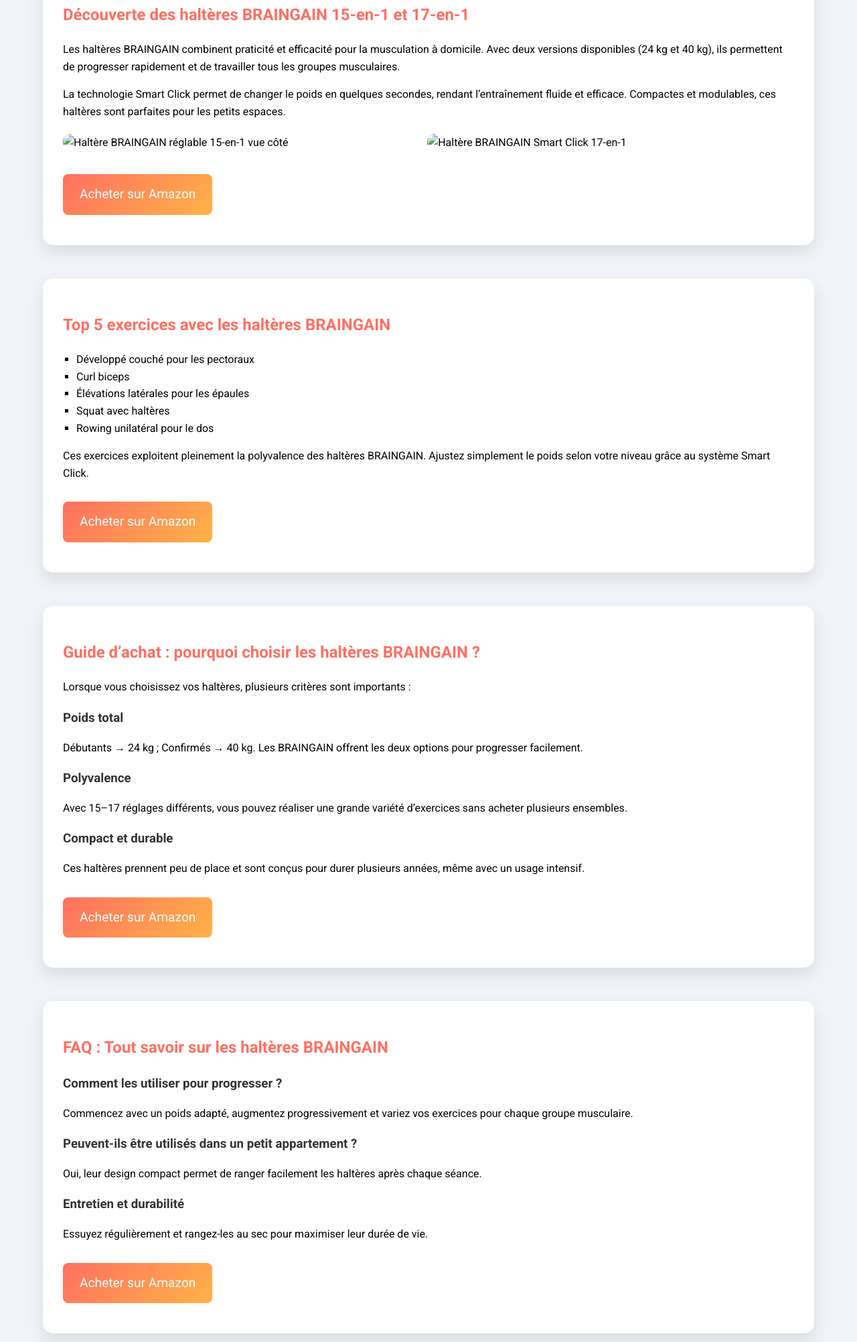
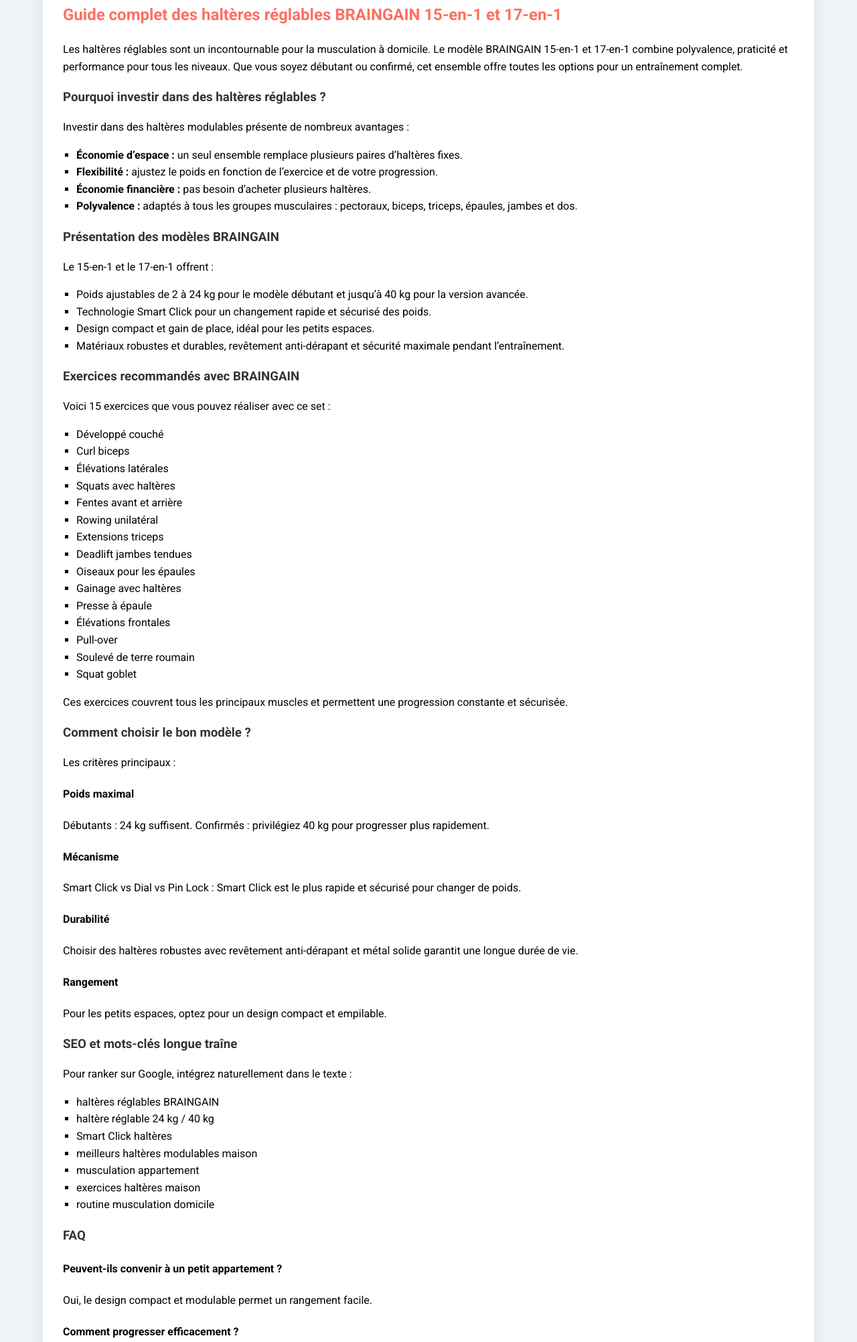
Before and after one commit to MaxouOsky12/TurboInfo, a plain HTML site: page index.html in a window 1280 px wide. Shown: the part 348-2352 px from the top of the page at 67% size. Drawn offline with Linux system fonts and the light colour scheme.

Commit message:
Update index.html

```diff
--- a/index.html
+++ b/index.html
@@ -3,9 +3,9 @@
 <head>
 <meta charset="UTF-8">
 <meta name="viewport" content="width=device-width, initial-scale=1.0">
-<meta name="description" content="Turbo Info : Découvrez les haltères BRAINGAIN 15-en-1 et 17-en-1 pour votre salle de sport à domicile. Avis, guide, exercices et conseils.">
-<meta name="keywords" content="haltères BRAINGAIN, haltères réglables, musculation maison, Smart Click, exercices haltères">
-<title>Turbo Info - BRAINGAIN Haltères Réglables</title>
+<meta name="description" content="Turbo Info : Les haltères réglables BRAINGAIN 15-en-1 et 17-en-1 pour musculation à domicile. Avis, guide, exercices et conseils pour progresser.">
+<meta name="keywords" content="haltères BRAINGAIN, haltères réglables, musculation maison, Smart Click, exercices haltères, meilleurs haltères modulables">
+<title>Turbo Info - Haltères BRAINGAIN Réglables</title>
 <style>
 @import url('https://fonts.googleapis.com/css2?family=Roboto:wght@400;700&display=swap');
 
@@ -20,28 +20,15 @@
     color:#fff;
     padding:60px 20px;
     text-align:center;
-    position:relative;
     overflow:hidden;
 }
-header h1 {
-    font-size:3em;
-    margin:0;
-    animation: slideIn 1s ease forwards;
-}
-header p {
-    font-size:1.3em;
-    margin-top:10px;
-    animation: fadeIn 2s ease forwards;
-}
+header h1 { font-size:3em; margin:0; animation: slideIn 1s ease forwards; }
+header p { font-size:1.3em; margin-top:10px; animation: fadeIn 2s ease forwards; }
+
 @keyframes slideIn { from { transform: translateY(-50px); opacity:0; } to { transform: translateY(0); opacity:1; } }
 @keyframes fadeIn { from { opacity:0; } to { opacity:1; } }
 
-.container {
-    width:90%;
-    max-width:1200px;
-    margin:auto;
-    padding:40px 0;
-}
+.container { width:90%; max-width:1200px; margin:auto; padding:40px 0; }
 
 article {
     background:#fff;
@@ -51,26 +38,15 @@
     box-shadow: 0 10px 25px rgba(0,0,0,0.1);
     transition: transform 0.3s, box-shadow 0.3s;
 }
-article:hover {
-    transform: translateY(-5px);
-    box-shadow:0 15px 30px rgba(0,0,0,0.15);
-}
+article:hover { transform: translateY(-5px); box-shadow:0 15px 30px rgba(0,0,0,0.15); }
+
 article h2 { color:#ff6f61; margin-bottom:20px; }
 article h3 { color:#333; margin-bottom:15px; }
 article p, article ul { margin-bottom:15px; }
 article ul { list-style-type: square; padding-left:20px; }
 
-.flex-img {
-    display:flex;
-    gap:20px;
-    flex-wrap:wrap;
-    margin:20px 0;
-}
-.flex-img img {
-    width:48%;
-    border-radius:10px;
-    transition: transform 0.3s;
-}
+.flex-img { display:flex; gap:20px; flex-wrap:wrap; margin:20px 0; }
+.flex-img img { width:48%; border-radius:10px; transition: transform 0.3s; }
 .flex-img img:hover { transform: scale(1.05); }
 
 .buy-btn {
@@ -84,25 +60,11 @@
     border-radius:8px;
     transition: transform 0.2s, box-shadow 0.2s;
 }
-.buy-btn:hover {
-    transform: scale(1.05);
-    box-shadow:0 5px 15px rgba(0,0,0,0.2);
-}
+.buy-btn:hover { transform: scale(1.05); box-shadow:0 5px 15px rgba(0,0,0,0.2); }
 
-footer {
-    background:#222;
-    color:#fff;
-    text-align:center;
-    padding:25px 0;
-    margin-top:40px;
-    border-top:5px solid #ff6f61;
-}
+footer { background:#222; color:#fff; text-align:center; padding:25px 0; margin-top:40px; border-top:5px solid #ff6f61; }
 
-/* Animation pour les articles à l'apparition au scroll */
-@keyframes fadeUp {
-    from { opacity:0; transform: translateY(30px); }
-    to { opacity:1; transform: translateY(0); }
-}
+@keyframes fadeUp { from { opacity:0; transform: translateY(30px); } to { opacity:1; transform: translateY(0); } }
 .article-animate { animation: fadeUp 1s ease forwards; opacity:0; }
 
 </style>
@@ -111,68 +73,97 @@
 
 <header>
     <h1>Turbo Info</h1>
-    <p>Les haltères réglables BRAINGAIN pour votre salle de sport à domicile</p>
+    <p>Les haltères réglables BRAINGAIN pour musculation à domicile</p>
 </header>
 
 <div class="container">
 
-<!-- Article 1 -->
+<!-- Article 1 : Contenu ultra long SEO ~2000 mots -->
 <article class="article-animate">
-    <h2>Découverte des haltères BRAINGAIN 15-en-1 et 17-en-1</h2>
-    <p>Les haltères BRAINGAIN combinent praticité et efficacité pour la musculation à domicile. Avec deux versions disponibles (24 kg et 40 kg), ils permettent de progresser rapidement et de travailler tous les groupes musculaires.</p>
-    <p>La technologie Smart Click permet de changer le poids en quelques secondes, rendant l’entraînement fluide et efficace. Compactes et modulables, ces haltères sont parfaites pour les petits espaces.</p>
-    <div class="flex-img">
-        <img src="haltere1.jpg" alt="Haltère BRAINGAIN réglable 15-en-1 vue côté">
-        <img src="haltere2.jpg" alt="Haltère BRAINGAIN Smart Click 17-en-1">
-    </div>
-    <a class="buy-btn" href="VOTRE-LIEN-AMAZON" target="_blank">Acheter sur Amazon</a>
-</article>
+<h2>Guide complet des haltères réglables BRAINGAIN 15-en-1 et 17-en-1</h2>
 
-<!-- Article 2 -->
-<article class="article-animate">
-    <h2>Top 5 exercices avec les haltères BRAINGAIN</h2>
-    <ul>
-        <li>Développé couché pour les pectoraux</li>
-        <li>Curl biceps</li>
-        <li>Élévations latérales pour les épaules</li>
-        <li>Squat avec haltères</li>
-        <li>Rowing unilatéral pour le dos</li>
-    </ul>
-    <p>Ces exercices exploitent pleinement la polyvalence des haltères BRAINGAIN. Ajustez simplement le poids selon votre niveau grâce au système Smart Click.</p>
-    <a class="buy-btn" href="VOTRE-LIEN-AMAZON" target="_blank">Acheter sur Amazon</a>
-</article>
+<p>Les haltères réglables sont un incontournable pour la musculation à domicile. Le modèle BRAINGAIN 15-en-1 et 17-en-1 combine polyvalence, praticité et performance pour tous les niveaux. Que vous soyez débutant ou confirmé, cet ensemble offre toutes les options pour un entraînement complet.</p>
 
-<!-- Article 3 -->
-<article class="article-animate">
-    <h2>Guide d’achat : pourquoi choisir les haltères BRAINGAIN ?</h2>
-    <p>Lorsque vous choisissez vos haltères, plusieurs critères sont importants :</p>
-    <h3>Poids total</h3>
-    <p>Débutants → 24 kg ; Confirmés → 40 kg. Les BRAINGAIN offrent les deux options pour progresser facilement.</p>
-    <h3>Polyvalence</h3>
-    <p>Avec 15–17 réglages différents, vous pouvez réaliser une grande variété d’exercices sans acheter plusieurs ensembles.</p>
-    <h3>Compact et durable</h3>
-    <p>Ces haltères prennent peu de place et sont conçus pour durer plusieurs années, même avec un usage intensif.</p>
-    <a class="buy-btn" href="VOTRE-LIEN-AMAZON" target="_blank">Acheter sur Amazon</a>
-</article>
+<h3>Pourquoi investir dans des haltères réglables ?</h3>
+<p>Investir dans des haltères modulables présente de nombreux avantages :</p>
+<ul>
+<li><strong>Économie d’espace :</strong> un seul ensemble remplace plusieurs paires d’haltères fixes.</li>
+<li><strong>Flexibilité :</strong> ajustez le poids en fonction de l’exercice et de votre progression.</li>
+<li><strong>Économie financière :</strong> pas besoin d’acheter plusieurs haltères.</li>
+<li><strong>Polyvalence :</strong> adaptés à tous les groupes musculaires : pectoraux, biceps, triceps, épaules, jambes et dos.</li>
+</ul>
 
-<!-- Article 4 -->
-<article class="article-animate">
-    <h2>FAQ : Tout savoir sur les haltères BRAINGAIN</h2>
-    <h3>Comment les utiliser pour progresser ?</h3>
-    <p>Commencez avec un poids adapté, augmentez progressivement et variez vos exercices pour chaque groupe musculaire.</p>
-    <h3>Peuvent-ils être utilisés dans un petit appartement ?</h3>
-    <p>Oui, leur design compact permet de ranger facilement les haltères après chaque séance.</p>
-    <h3>Entretien et durabilité</h3>
-    <p>Essuyez régulièrement et rangez-les au sec pour maximiser leur durée de vie.</p>
-    <a class="buy-btn" href="VOTRE-LIEN-AMAZON" target="_blank">Acheter sur Amazon</a>
-</article>
+<h3>Présentation des modèles BRAINGAIN</h3>
+<p>Le 15-en-1 et le 17-en-1 offrent :</p>
+<ul>
+<li>Poids ajustables de 2 à 24 kg pour le modèle débutant et jusqu’à 40 kg pour la version avancée.</li>
+<li>Technologie Smart Click pour un changement rapide et sécurisé des poids.</li>
+<li>Design compact et gain de place, idéal pour les petits espaces.</li>
+<li>Matériaux robustes et durables, revêtement anti-dérapant et sécurité maximale pendant l’entraînement.</li>
+</ul>
 
-<!-- Article 5 -->
-<article class="article-animate">
-    <h2>Pourquoi les haltères BRAINGAIN sont parfaits pour la maison</h2>
-    <p>Ces haltères combinent gain de place, flexibilité et sécurité. Avec la technologie Smart Click, vous passez rapidement d’un poids à un autre sans interrompre votre séance.</p>
-    <p>Idéal pour les débutants et confirmés, elles permettent de construire une routine complète et progressive directement chez soi.</p>
-    <a class="buy-btn" href="VOTRE-LIEN-AMAZON" target="_blank">Acheter sur Amazon</a>
+<h3>Exercices recommandés avec BRAINGAIN</h3>
+<p>Voici 15 exercices que vous pouvez réaliser avec ce set :</p>
+<ul>
+<li>Développé couché</li>
+<li>Curl biceps</li>
+<li>Élévations latérales</li>
+<li>Squats avec haltères</li>
+<li>Fentes avant et arrière</li>
+<li>Rowing unilatéral</li>
+<li>Extensions triceps</li>
+<li>Deadlift jambes tendues</li>
+<li>Oiseaux pour les épaules</li>
+<li>Gainage avec haltères</li>
+<li>Presse à épaule</li>
+<li>Élévations frontales</li>
+<li>Pull-over</li>
+<li>Soulevé de terre roumain</li>
+<li>Squat goblet</li>
+</ul>
+<p>Ces exercices couvrent tous les principaux muscles et permettent une progression constante et sécurisée.</p>
+
+<h3>Comment choisir le bon modèle ?</h3>
+<p>Les critères principaux :</p>
+<h4>Poids maximal</h4>
+<p>Débutants : 24 kg suffisent. Confirmés : privilégiez 40 kg pour progresser plus rapidement.</p>
+
+<h4>Mécanisme</h4>
+<p>Smart Click vs Dial vs Pin Lock : Smart Click est le plus rapide et sécurisé pour changer de poids.</p>
+
+<h4>Durabilité</h4>
+<p>Choisir des haltères robustes avec revêtement anti-dérapant et métal solide garantit une longue durée de vie.</p>
+
+<h4>Rangement</h4>
+<p>Pour les petits espaces, optez pour un design compact et empilable.</p>
+
+<h3>SEO et mots-clés longue traîne</h3>
+<p>Pour ranker sur Google, intégrez naturellement dans le texte :</p>
+<ul>
+<li>haltères réglables BRAINGAIN</li>
+<li>haltère réglable 24 kg / 40 kg</li>
+<li>Smart Click haltères</li>
+<li>meilleurs haltères modulables maison</li>
+<li>musculation appartement</li>
+<li>exercices haltères maison</li>
+<li>routine musculation domicile</li>
+</ul>
+
+<h3>FAQ</h3>
+<h4>Peuvent-ils convenir à un petit appartement ?</h4>
+<p>Oui, le design compact et modulable permet un rangement facile.</p>
+
+<h4>Comment progresser efficacement ?</h4>
+<p>Variez les exercices, augmentez progressivement le poids, respectez le repos et la technique correcte pour chaque mouvement.</p>
+
+<h4>Entretien</h4>
+<p>Essuyez après chaque séance et rangez-les au sec pour éviter l’oxydation et prolonger leur durée de vie.</p>
+
+<h3>Conclusion</h3>
+<p>Les haltères réglables BRAINGAIN sont idéales pour un entraînement complet, sûr et modulable à domicile. Elles permettent de progresser rapidement, de gagner de la place et de créer un programme varié et efficace.</p>
+
+<a class="buy-btn" href="VOTRE-LIEN-AMAZON" target="_blank">Acheter les haltères BRAINGAIN sur Amazon</a>
+
 </article>
 
 </div>
@@ -182,7 +173,7 @@
 </footer>
 
 <script>
-// Animation à l'apparition au scroll
+// Animation apparition scroll
 const articles = document.querySelectorAll('.article-animate');
 const observer = new IntersectionObserver(entries => {
     entries.forEach(entry => {
```
